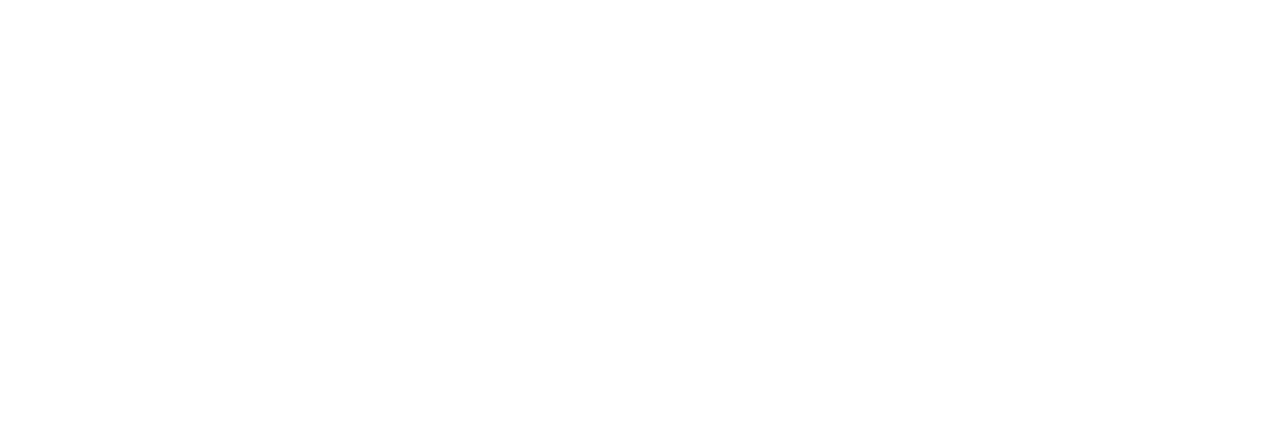
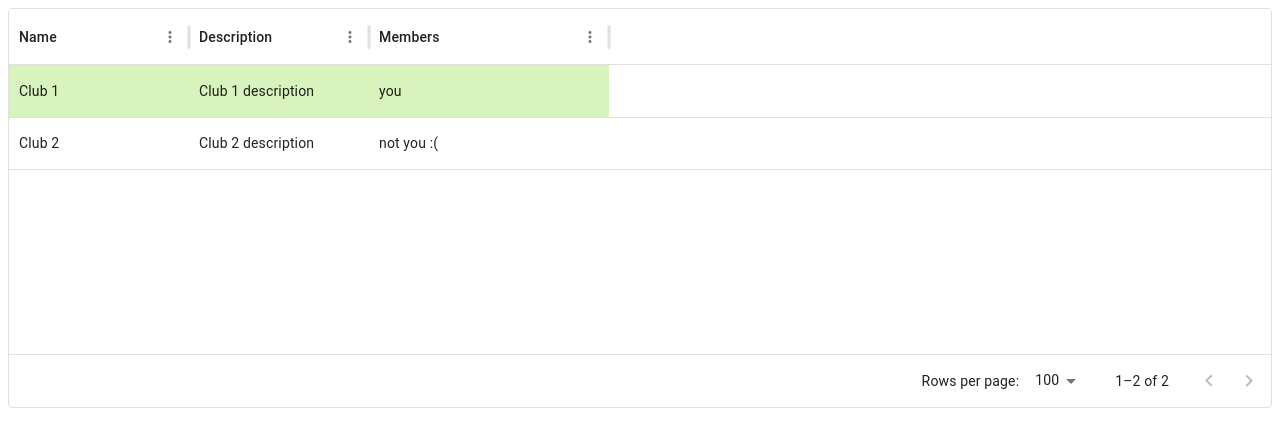
Before and after one commit to noahschmal/ClubHub, a React (Create React App) app in the folder frontend/: page /clublist in a window 1280 px wide. Before the commit this address had no page. Shown: the top 446 px of the page. Built offline with nearby package versions, Linux system fonts and the light colour scheme; sample sign-in values are in the browser's storage.

Commit message:
Added clublist

```diff
--- a/frontend/src/App.tsx
+++ b/frontend/src/App.tsx
@@ -4,6 +4,7 @@ import Home from "./pages/Home";
 import Login from "./pages/Login";
 import Register from "./pages/Register";
 import Clubs from "./pages/Clubs";
+import ClubList from "./pages/ClubList";
 import DefaultLayout from "./layout/defaultLayout";
 import ProtectedLayout from "./layout/protectedLayout";
 
@@ -18,6 +19,7 @@ function App() {
         <Route element={<ProtectedLayout />}>
           <Route path="/" element={<Home />} />
           <Route path="/clubs" element={<Clubs />} />
+          <Route path="/clublist" element={<ClubList />} />
         </Route>
       </Routes>
     </>
--- /dev/null
+++ b/frontend/src/pages/ClubList.tsx
@@ -0,0 +1,50 @@
+import * as React from 'react';
+import Box from '@mui/material/Box';
+import { DataGrid, GridColDef, GridRowsProp } from '@mui/x-data-grid';
+
+export default function IsCellEditableGrid() {
+  return (
+    <Box
+      sx={(theme) => ({
+        height: 400,
+        width: '100%', '& .MuiDataGrid-cell--editable': {
+          bgcolor: 'rgb(217 243 190)', ...theme.applyStyles('dark', { bgcolor: '#376331', }),
+        },
+      })}
+    >
+      <DataGrid
+        rows={rows}
+        columns={columns}
+        isCellEditable={(params) => params.id === 1}
+      />
+    </Box>
+  );
+}
+
+const columns: GridColDef[] = [
+  { field: 'name', headerName: 'Name', width: 180, editable: true },
+  { field: 'description', headerName: 'Description', width: 180, editable: true },
+
+  {
+    field: 'members',
+    headerName: 'Members',
+    width: 240,
+    editable: true,
+  },
+
+];
+
+const rows: GridRowsProp = [
+  {
+    id: 1,
+    name: "Club 1",
+    description: "Club 1 description",
+    members: "you",
+  },
+  {
+    id: 2,
+    name: "Club 2",
+    description: "Club 2 description",
+    members: "not you :(",
+  },
+];
--- a/frontend/src/pages/Home.tsx
+++ b/frontend/src/pages/Home.tsx
@@ -1,5 +1,6 @@
 import React, { useEffect } from "react";
 import { Button } from "@mui/material";
+import Box from '@mui/material/Box';
 import { useAppDispatch, useAppSelector } from "../hooks/redux-hooks";
 import { getUser, logout } from "../slices/authSlice";
 import { useNavigate } from "react-router-dom";
```
